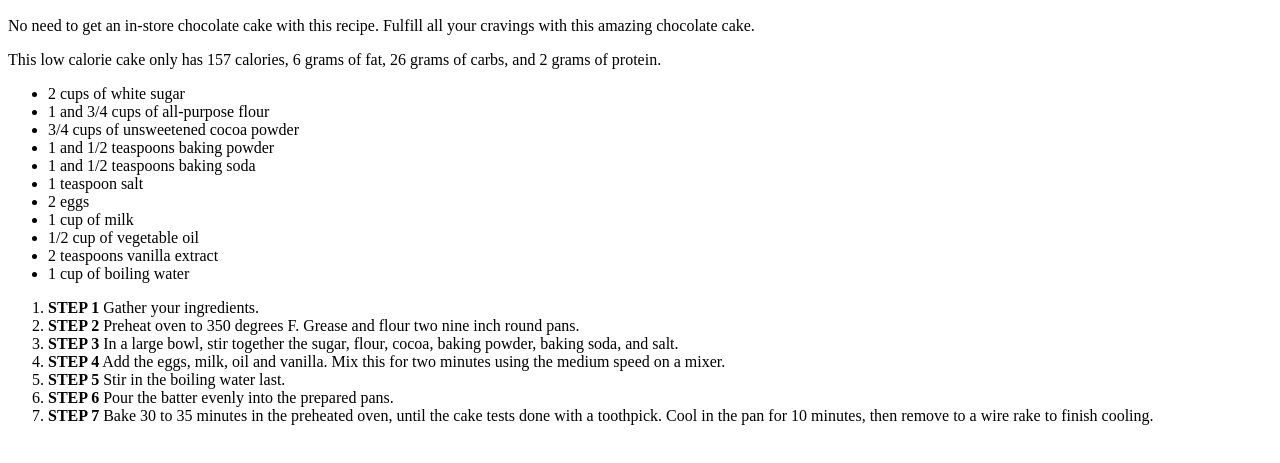
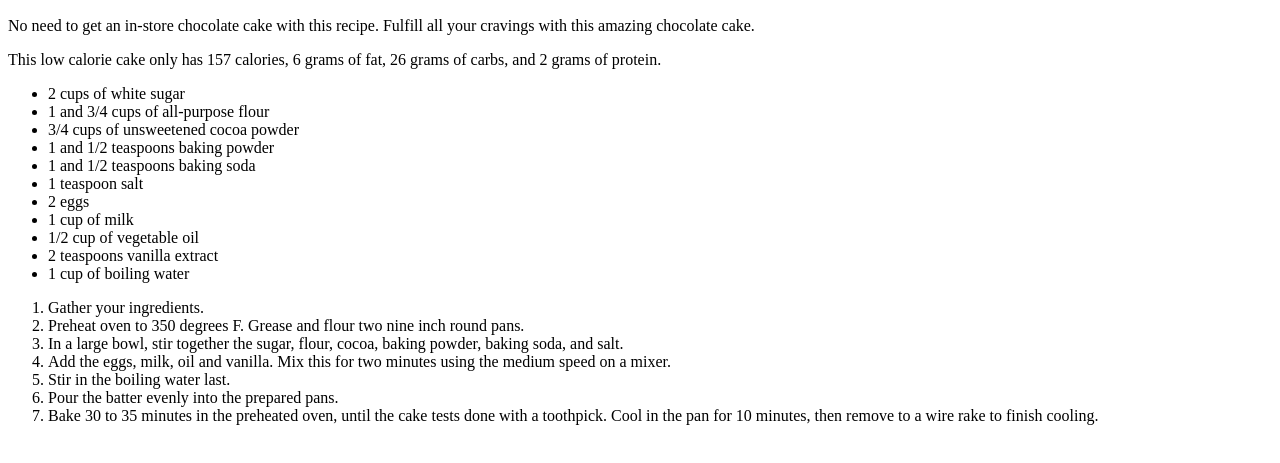
Before and after one commit to VermisImperator/odin-recipes, a plain HTML site: page recipes/chocolatecake.html in a window 1280 px wide. Shown: the part 99-562 px from the top of the page. Drawn offline with Linux system fonts and the light colour scheme.

Commit message:
changed the formating on the instructions for all the recipes

```diff
--- a/recipes/chocolatecake.html
+++ b/recipes/chocolatecake.html
@@ -25,13 +25,13 @@
     </ul>
 
     <ol>
-        <li><strong>STEP 1</strong> Gather your ingredients.</li>
-        <li><strong>STEP 2</strong> Preheat oven to 350 degrees F. Grease and flour two nine inch round pans.</li>
-        <li><strong>STEP 3</strong> In a large bowl, stir together the sugar, flour, cocoa, baking powder, baking soda, and salt.</li>
-        <li><strong>STEP 4</strong> Add the eggs, milk, oil and vanilla. Mix this for two minutes using the medium speed on a mixer.</li>
-        <li><strong>STEP 5</strong> Stir in the boiling water last.</li>
-        <li><strong>STEP 6</strong> Pour the batter evenly into the prepared pans. </li>
-        <li><strong>STEP 7</strong> Bake 30 to 35 minutes in the preheated oven, until the cake tests done with a toothpick. Cool in the pan for 10 minutes, then remove to a wire rake to finish cooling.</li>
+        <li>Gather your ingredients.</li>
+        <li>Preheat oven to 350 degrees F. Grease and flour two nine inch round pans.</li>
+        <li>In a large bowl, stir together the sugar, flour, cocoa, baking powder, baking soda, and salt.</li>
+        <li>Add the eggs, milk, oil and vanilla. Mix this for two minutes using the medium speed on a mixer.</li>
+        <li>Stir in the boiling water last.</li>
+        <li>Pour the batter evenly into the prepared pans. </li>
+        <li>Bake 30 to 35 minutes in the preheated oven, until the cake tests done with a toothpick. Cool in the pan for 10 minutes, then remove to a wire rake to finish cooling.</li>
     </ol>
 </body>
 </html>
```
Also changed, not shown: recipes/bbqchicken.html (+4 -5 lines), recipes/chicken-salad.html (+4 -4 lines).
